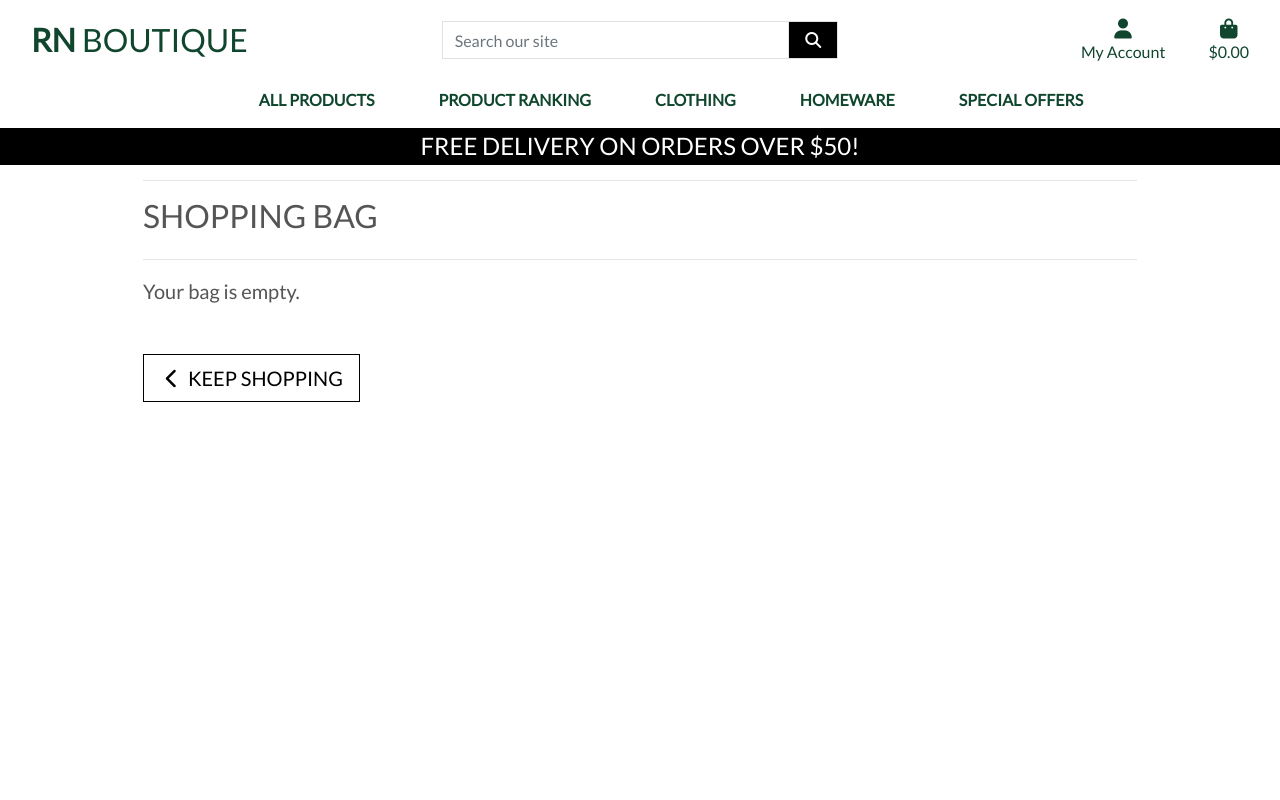
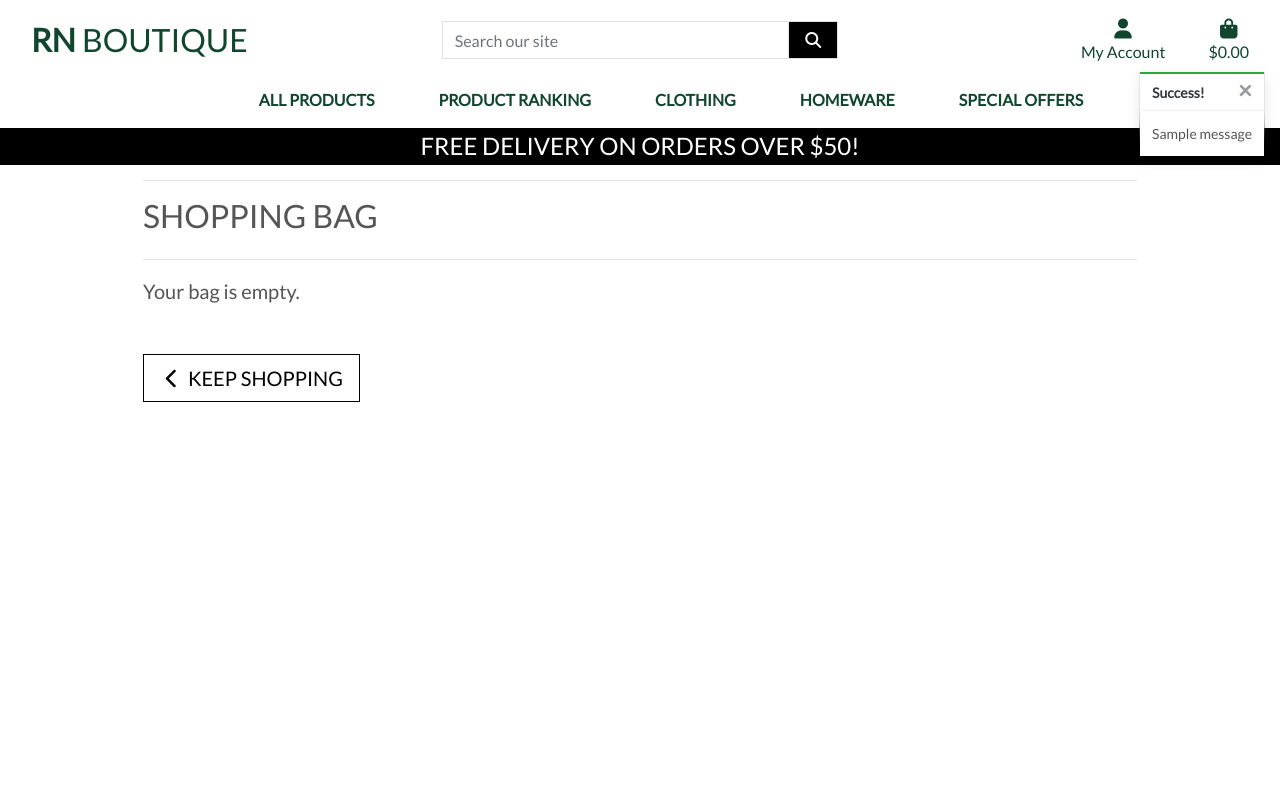
Before and after one commit to RNazarian1/rn_boutique, a Django app: page /bag/ in a window 1280 px wide. Run offline with Django 3.2, Linux system fonts and the light colour scheme; tables that the repository leaves empty hold one stand-in row (values such as "Sample post"); one stand-in notice (Sample message) is shown; some libraries are stand-ins or nearby versions.

Commit message:
messages added

```diff
--- a/bag/views.py
+++ b/bag/views.py
@@ -1,4 +1,7 @@
 from django.shortcuts import render, redirect, reverse, HttpResponse
+from django.contrib import messages
+
+from products.models import Product
 
 # Create your views here.
 
@@ -9,7 +12,7 @@ def view_bag(request):
 
 def add_to_bag(request, item_id):
     """ Add a quantity of the specified product to the shopping bag """
-
+    product = Product.objects.get(pk=item_id)
     quantity = int(request.POST.get('quantity'))
     redirect_url = request.POST.get('redirect_url')
     size = None
@@ -30,6 +33,7 @@ def add_to_bag(request, item_id):
             bag[item_id] += quantity
         else:
             bag[item_id] = quantity
+            messages.success(request, f'Added {product.name} to your bag')
 
     request.session['bag'] = bag
     print(request.session['bag'])
--- a/static/css/base.css
+++ b/static/css/base.css
@@ -103,6 +103,21 @@ a.category-badge > span.badge:hover {
     cursor: pointer;
 }
 
+.message-container {
+    position: fixed;
+    top: 72px;
+    right: 15px;
+    z-index: 99999999999;
+}
+
+.custom-toast {
+    overflow: visible;
+}
+
+.toast-capper {
+    height: 2px;
+}
+
 /* --------------------------------- Media queries */
 
 /* Slightly larger container on xl screens */
--- a/templates/base.html
+++ b/templates/base.html
@@ -113,7 +113,21 @@
     </header>
 
     {% if messages %}
-        <div class="message-container"></div>
+        <div class="message-container">
+            {% for message in messages %}
+                {% with message.level as level %}
+                    {% if level == 40 %}
+                        {% include 'includes/toasts/toast_error.html' %}
+                    {% elif level == 30 %}
+                        {% include 'includes/toasts/toast_warning.html' %}
+                    {% elif level == 25 %}
+                        {% include 'includes/toasts/toast_success.html' %}
+                    {% else %}
+                        {% include 'includes/toasts/toast_info.html' %}
+                    {% endif %}
+                {% endwith %}
+            {% endfor %}
+        </div>
     {% endif %}
 
     {% block page_header %}
@@ -123,6 +137,9 @@
     {% endblock %}
 
     {% block postloadjs %}
+    <script type="text/javascript">
+        $('.toast').toast('show');
+    </script>
     {% endblock %}
 
 
--- /dev/null
+++ b/templates/includes/toasts/toast_success.html
@@ -0,0 +1,13 @@
+<div class="toast custom-toast rounded-0 border-top-0" data-autohide="false">
+    <div class="arrow-up arrow-success"></div>
+    <div class="w-100 toast-capper bg-success"></div>
+    <div class="toast-header bg-white text-dark">
+        <strong class="mr-auto">Success!</strong>
+        <button type="button" class="ml-2 mb-1 close text-dark" data-dismiss="toast" aria-label="Close">
+            <span aria-hidden="true">&times;</span>
+        </button>
+    </div>
+    <div class="toast-body bg-white">
+        {{ message }}
+    </div>
+</div>
```
Also changed, not shown: rn_boutique/settings.py (+12 -0 lines), templates/includes/toasts/toast_error.html (added, +13 -0 lines), templates/includes/toasts/toast_info.html (added, +13 -0 lines), templates/includes/toasts/toast_warning.html (added, +13 -0 lines).
